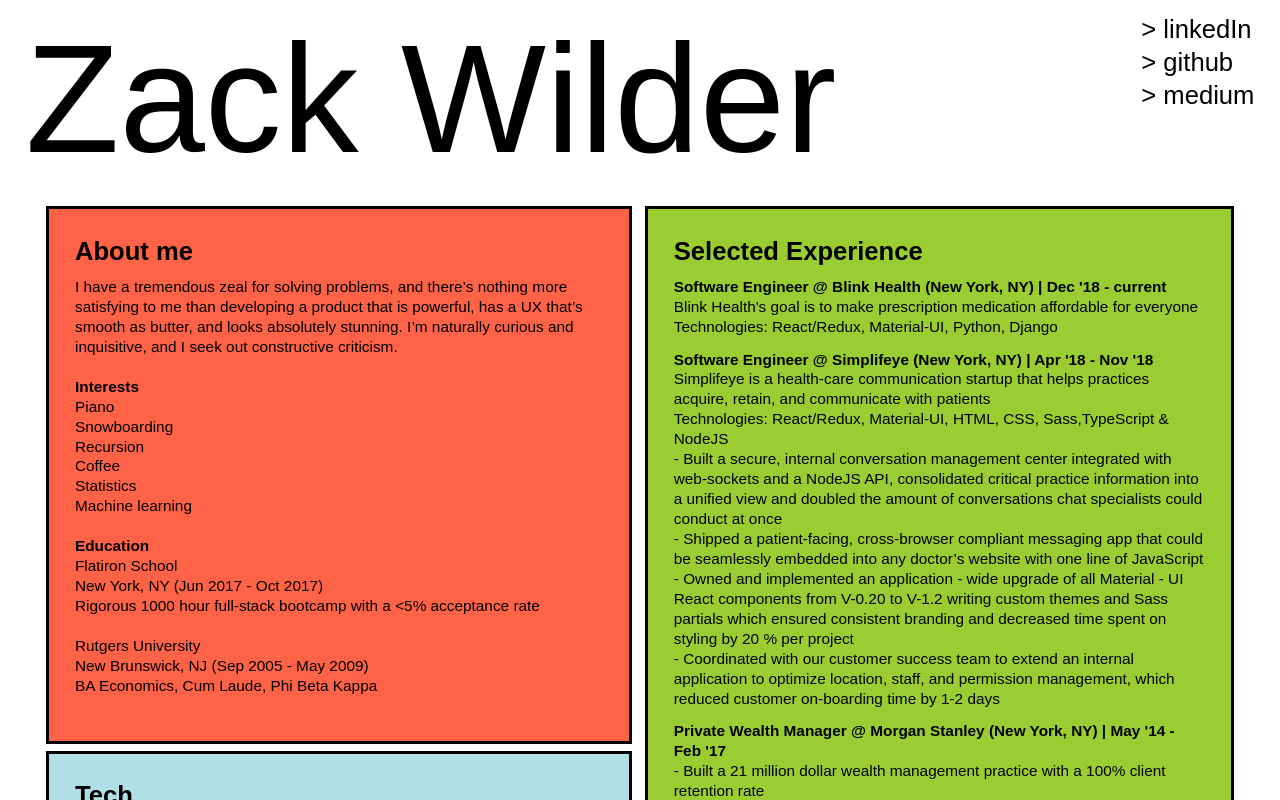
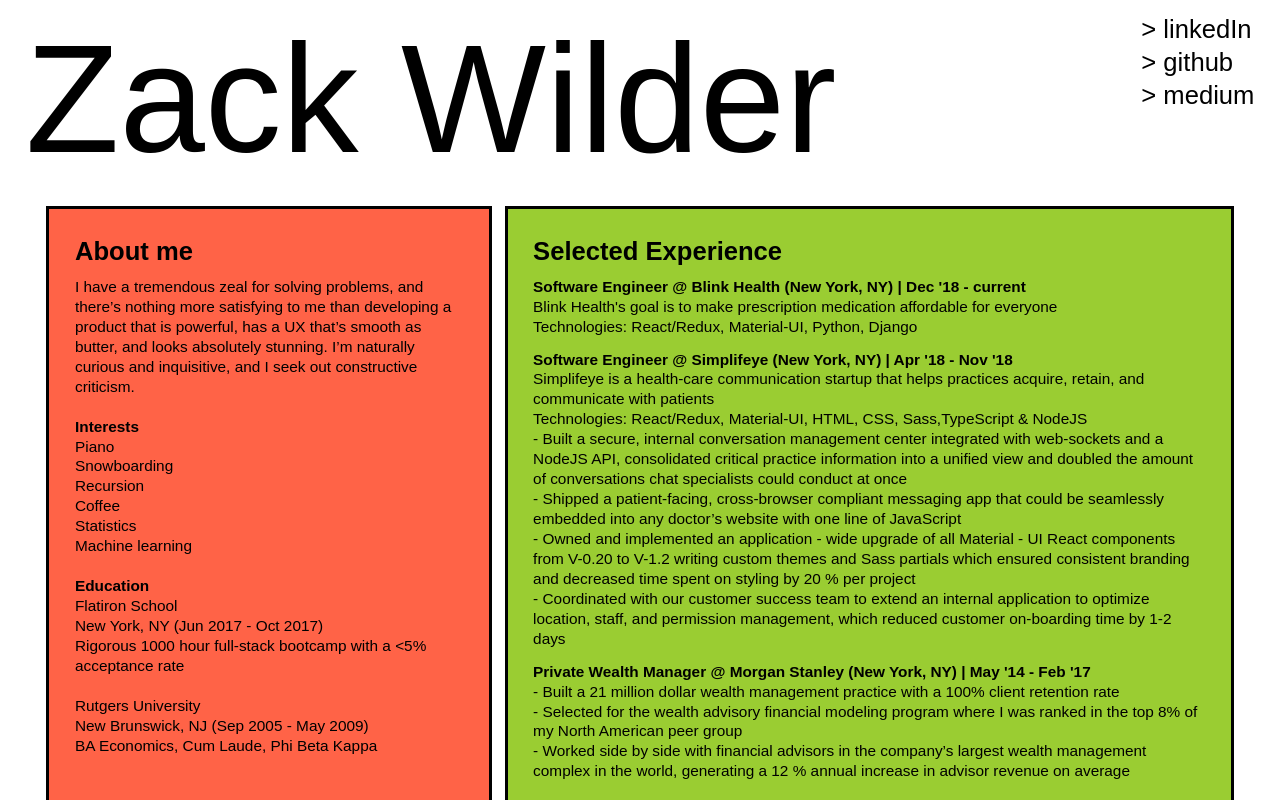
Before and after one commit to zwilderrr/my-website, a React (Create React App) app: page / in a window 1280 px wide. Shown: the top 800 px of the page. Built offline with nearby package versions, Linux system fonts and the light colour scheme.

Commit message:
formatting

```diff
--- a/src/App.css
+++ b/src/App.css
@@ -4,6 +4,10 @@
 
 .header {
   display: flex;
+}
+
+.left-column {
+  width: 90vw;
 }
 
 .name {
@@ -24,9 +28,9 @@
 }
 
 .tile-container {
-  margin: auto;
   max-width: 1200px;
   font-size: 1.2vw;
+  margin: auto;
 }
 
 .tile-container {
--- a/src/App.js
+++ b/src/App.js
@@ -14,7 +14,7 @@
       </div>
 
       <div className="tile-container">
-        <div>
+        <div className="left-column">
           <About />
           <Technologies />
         </div>
```
